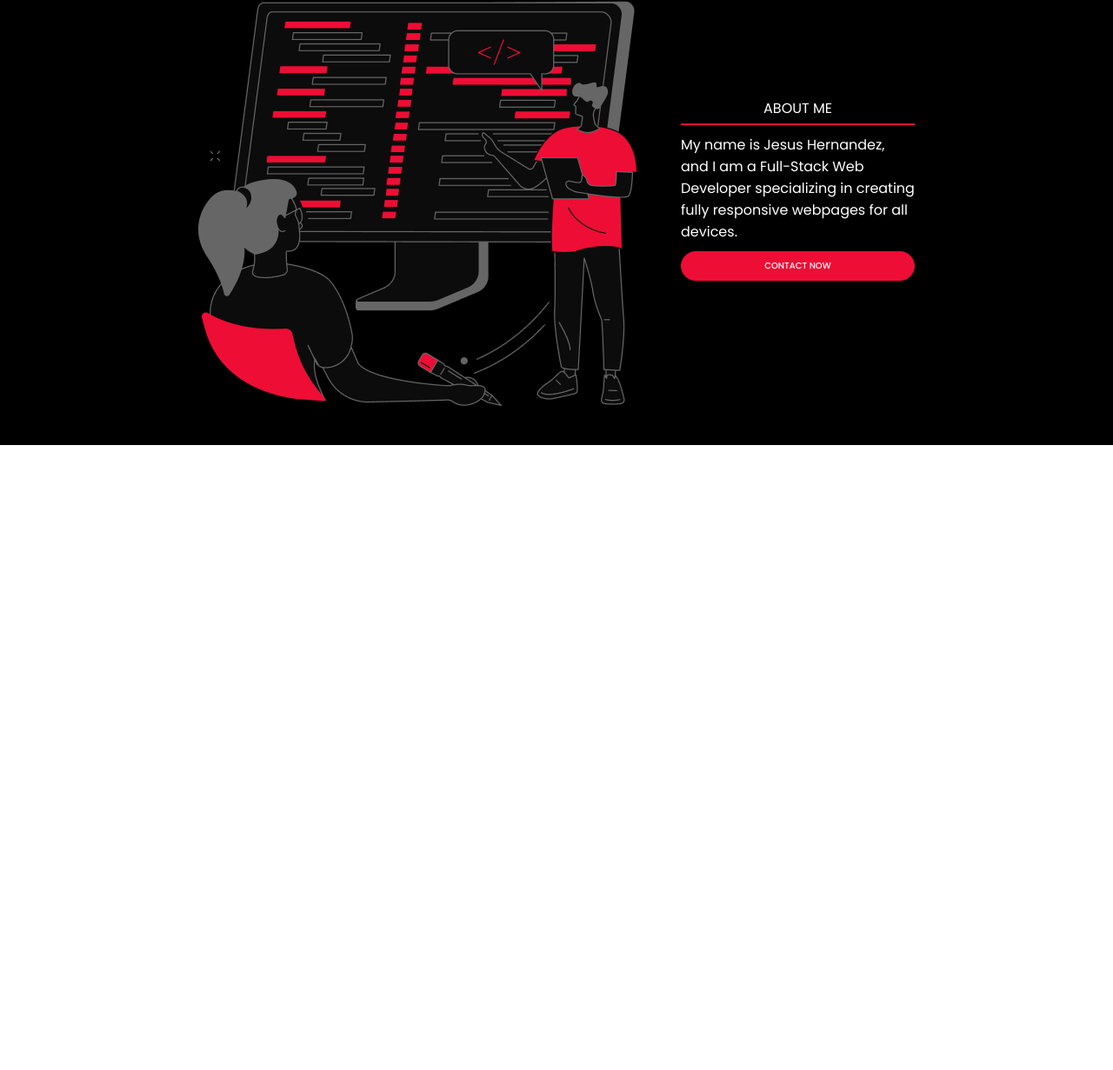
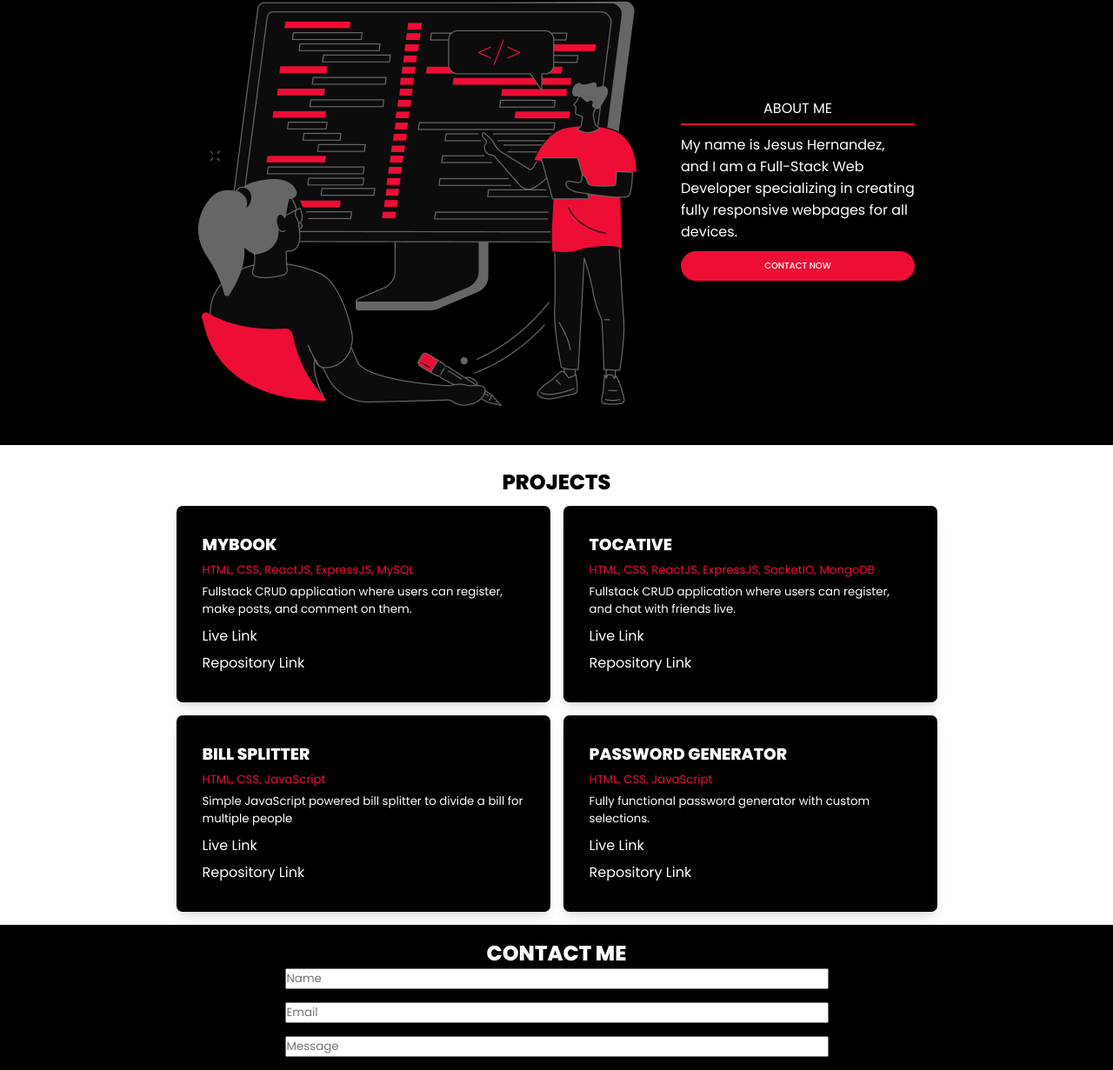
Before and after one commit to Ksubi1x/myPortfolio, a plain HTML site: page index.html in a window 1280 px wide. Shown: the part 742-1973 px from the top of the page at 87% size. Before the commit the page ends 1254 px from the top, so only its background shows below. Drawn offline with Linux system fonts and the light colour scheme.

Commit message:
added projects section

```diff
--- a/index.html
+++ b/index.html
@@ -48,7 +48,6 @@
                 <div class="heroText">
                     <h1 class="red">KSUBI1x</h1>
                     <h1 class="weight">FULL-STACK WEB DEVELOPER</h1>
-                    <button class="contact2">CONTACT NOW</button>
                 </div>
 
                 <img class="heroPic" src="ksubi.png" alt="" srcset="">
@@ -76,6 +75,86 @@
 
                 <div class="secondAbout"></div>
 
+            </section>
+
+            <!-- Projects -->
+
+            <section class="projectsWrapper">
+
+                <h2 class="projectHeading">PROJECTS</h2>
+
+                <div class="projectsContainer">
+
+                    <div class="group1">
+
+                        <div class="project">
+                            <h3 class="projectName">MYBOOK</h3>
+                            <h5 class="projectTools">HTML, CSS, ReactJS, ExpressJS, MySQL</h5>
+                            <h5 class='projectDesc'>Fullstack CRUD application where users can register, make posts, and comment on them.</h5>
+                            <div class="projectLinks">
+                                <a href="#" class="link">Live Link</a>
+                                <a href="#" class="link">Repository Link</a>
+                            </div>
+                        </div>
+
+
+                        <div class="project">
+                            <h3 class="projectName">TOCATIVE</h3>
+                            <h5 class="projectTools">HTML, CSS, ReactJS, ExpressJS, SocketIO, MongoDB</h5>
+                            <h5 class='projectDesc'>Fullstack CRUD application where users can register, and chat with friends live.</h5>
+                            <div class="projectLinks">
+                                <a href="#" class="link">Live Link</a>
+                                <a href="#" class="link">Repository Link</a>
+                            </div>
+                        </div>
+
+                    </div>
+
+
+                    <div class="group2">
+
+                        <div class="project">
+                            <h3 class="projectName">BILL SPLITTER</h3>
+                            <h5 class="projectTools">HTML, CSS, JavaScript</h5>
+                            <h5 class='projectDesc'>Simple JavaScript powered bill splitter to divide a bill for multiple people</h5>
+                            <div class="projectLinks">
+                                <a href="#" class="link">Live Link</a>
+                                <a href="#" class="link">Repository Link</a>
+                            </div>
+                        </div>
+
+                        <div class="project">
+                            <h3 class="projectName">PASSWORD GENERATOR</h3>
+                            <h5 class="projectTools">HTML, CSS, JavaScript</h5>
+                            <h5 class='projectDesc'>Fully functional password generator with custom selections.</h5>
+                            <div class="projectLinks">
+                                <a href="#" class="link">Live Link</a>
+                                <a href="#" class="link">Repository Link</a>
+                            </div>
+                        </div>
+
+                    </div>
+
+                </div>
+
+            </section>
+
+            <!-- Contact Form -->
+
+            <section class="contactWrapper"
+
+                <div class="contactContainer">
+
+                    <h2 class="contactHeading">CONTACT ME</h2>
+
+                    <div class="contactForm">
+
+                        <input type="text" placeholder="Name" class="input">
+                        <input type="text" placeholder="Email" class="input">
+                        <input type="text" placeholder="Message" class="input">
+
+                    </div>
+                </div>
 
             </section>
 
--- a/style.css
+++ b/style.css
@@ -202,6 +202,118 @@
     filter: brightness(80%);
 }
 
+.projectsWrapper {
+    padding: 15px;
+    width: 100%;
+}
+
+.projectHeading {
+    text-align: center;
+    margin: 10px 0px;
+}
+
+.projectsContainer {
+    align-items: center;
+    display: flex;
+    flex-direction: column;
+    justify-content: center;
+    gap: 15px;
+}
+
+.project {
+    color: white;
+    text-align: left;
+    background-color: black;
+    width: 90%;
+    padding: 30px;
+    border-radius: 7px;
+    box-shadow: 0 10px 15px -3px rgb(0 0 0 / 0.1), 0 4px 6px -4px rgb(0 0 0 / 0.1);
+    display: flex;
+    flex-direction: column;
+    gap: 5px;
+
+}
+
+.projectLinks {
+    display: flex;
+    flex-direction: column;
+}
+
+.link {
+    color: white;
+    position: relative;
+    text-decoration: none;
+    margin: 3px 0px;
+    width: max-content;
+}
+
+.link::after {
+    content: "";
+    position: absolute;
+    background-color: #EE0D35;
+    height: 3px;
+    width: 0;
+    left: 0;
+    bottom: -2px;
+    transition: 0.3s;
+}
+
+.link:hover::after {
+    width: 100%;
+}
+
+.projectTools {
+    color: #EE0D35;
+    font-weight: 400;
+}
+
+.projectDesc {
+    font-weight: 400;
+}
+
+.group1 {
+    display: flex;
+    flex-direction: column;
+    justify-content: center;
+    align-items: center;
+    gap: 15px;
+    width: 100%;
+}
+.group2 {
+    display: flex;
+    flex-direction: column;
+    justify-content: center;
+    align-items: center;
+    gap: 15px;
+    width: 100%;
+
+}
+
+.contactWrapper {
+    background-color: black;
+    padding: 15px;
+
+}
+
+.contactHeading {
+    color: white;
+    text-align: center;
+}
+
+.contactForm {
+    display: flex;
+    flex-direction: column;
+    gap: 15px;
+    justify-content: center;
+    width: 100%;
+    align-items: center;
+}
+
+.input {
+    width: 50%;
+}
+
+
 @media screen and (max-width: 900px) {
     .navMenu {
         display: none;
@@ -226,8 +338,14 @@
         justify-content: space-around;
     }
 
-
-
+    .group1 {
+        flex-direction: row;
+        width: 70%;
+    }
+    .group2 {
+        flex-direction: row;
+        width: 70%;
+    }
 
 
 }
```
Also changed, not shown: file.png (added).
